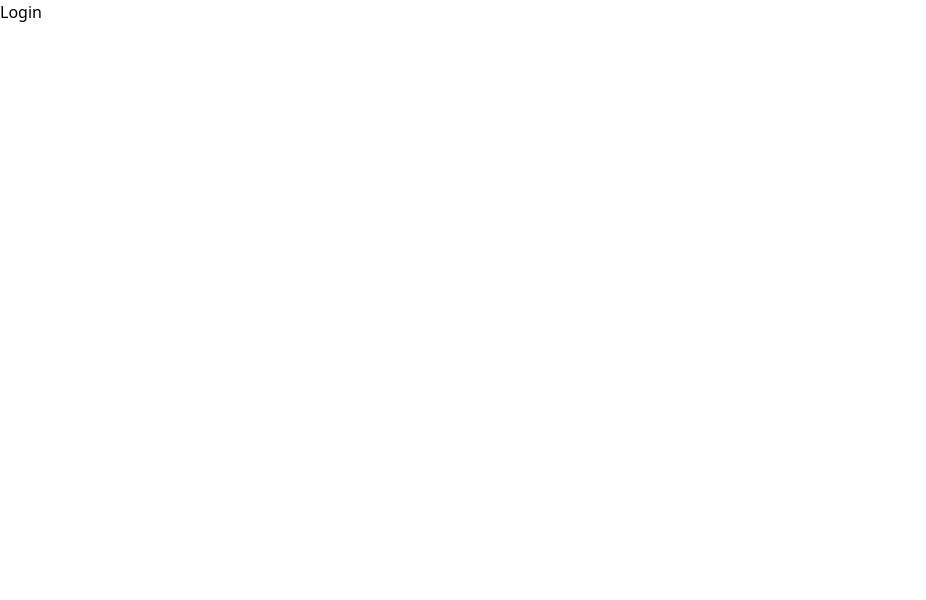
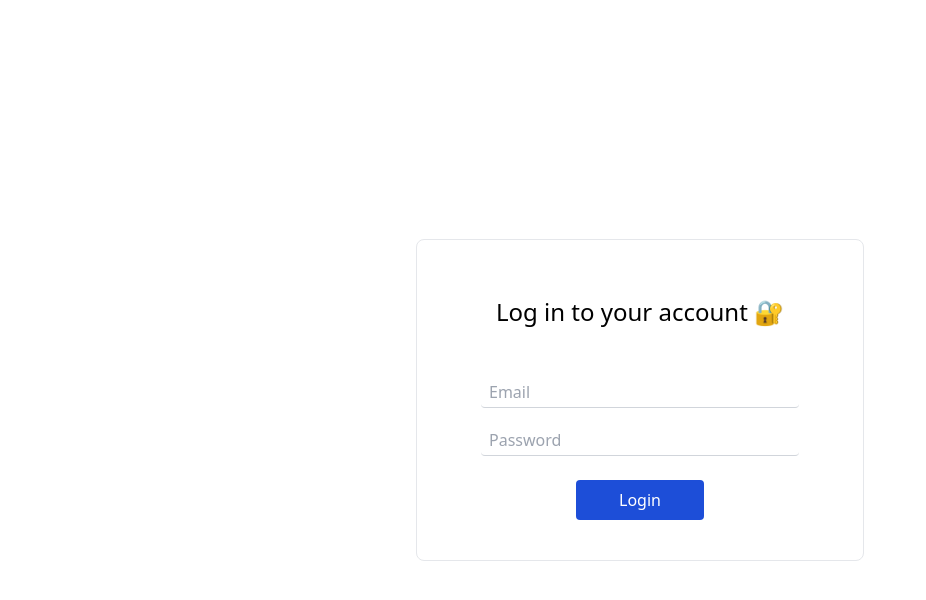
Before and after one commit to koladev32/django-react-auth-app, a React (Create React App) app: page /login in a window 1280 px wide. Shown: the top 600 px of the page, without its empty margins (0-926 px from the left). Built offline with nearby package versions, Linux system fonts and the light colour scheme.

Commit message:
- add login form

```diff
--- a/src/pages/Login.tsx
+++ b/src/pages/Login.tsx
@@ -1,7 +1,49 @@
 import React from "react";
 
 function Login() {
-  return <div>Login</div>;
+  const classes = {
+    pageBody: "h-screen flex bg-gray-bg1",
+    formContainer:
+      "w-full max-w-md    m-auto bg-white rounded-lg border border-primaryBorder shadow-default py-10 px-16",
+    formHeading: "text-2xl  font-medium text-primary mt-4 mb-12 text-center",
+    btnContainer: "flex justify-center items-center mt-6",
+  };
+
+  return (
+    <div className={classes.pageBody}>
+      <div className={classes.formContainer}>
+        <h1 className={classes.formHeading}>Log in to your account 🔐</h1>
+
+        <form onSubmit={() => {}}>
+          <div className="space-y-4">
+            <input
+              className="border-b border-gray-300 w-full px-2 h-8 rounded focus:border-blue-500"
+              id="email"
+              type="email"
+              placeholder="Email"
+              name="email"
+            />
+            <input
+              className="border-b border-gray-300 w-full px-2 h-8 rounded focus:border-blue-500"
+              id="password"
+              type="password"
+              placeholder="Password"
+              name="password"
+            />
+          </div>
+
+          <div className={classes.btnContainer}>
+            <button
+              type="submit"
+              className="rounded border-gray-300 p-2 w-32 bg-blue-700 text-white"
+            >
+              Login
+            </button>
+          </div>
+        </form>
+      </div>
+    </div>
+  );
 }
 
 export default Login;
```
